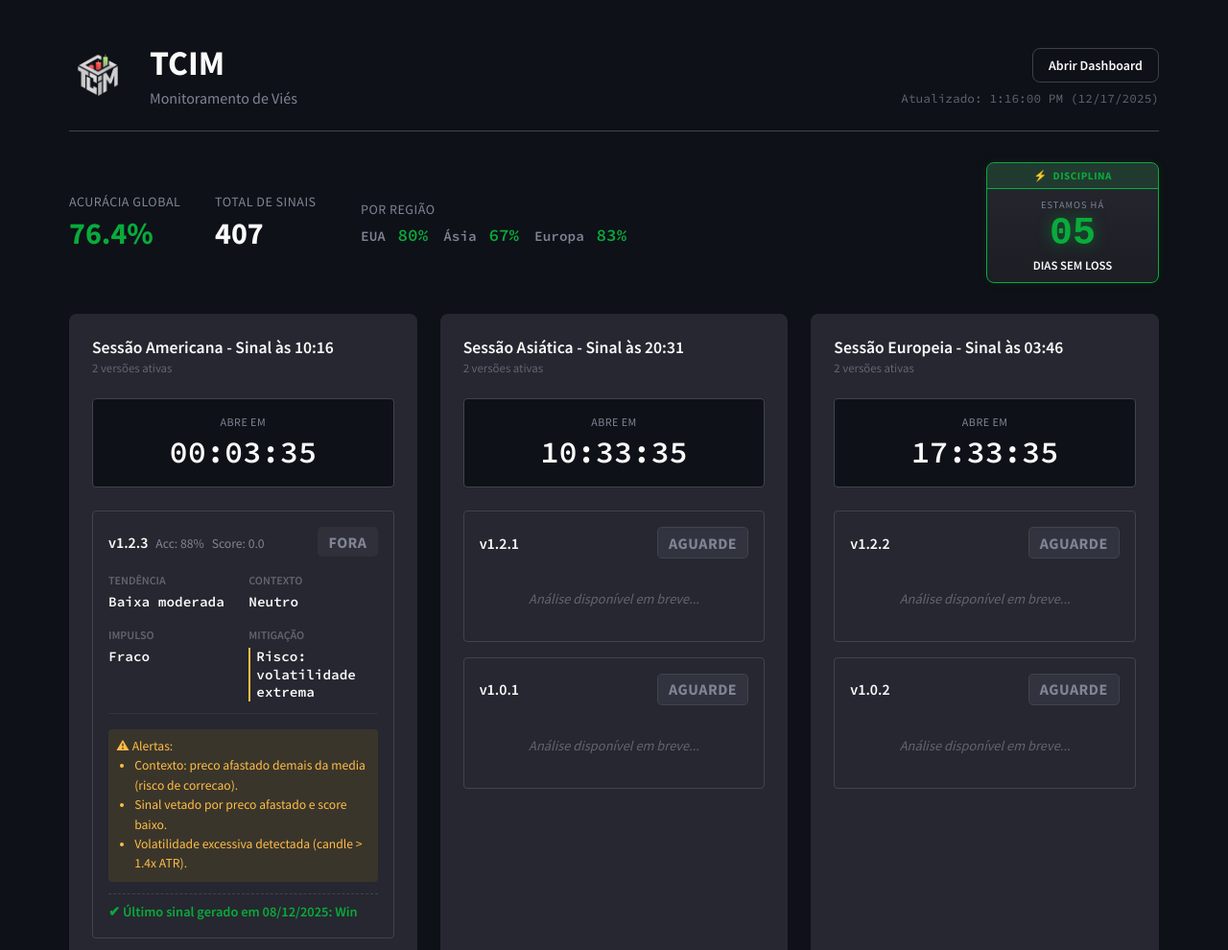
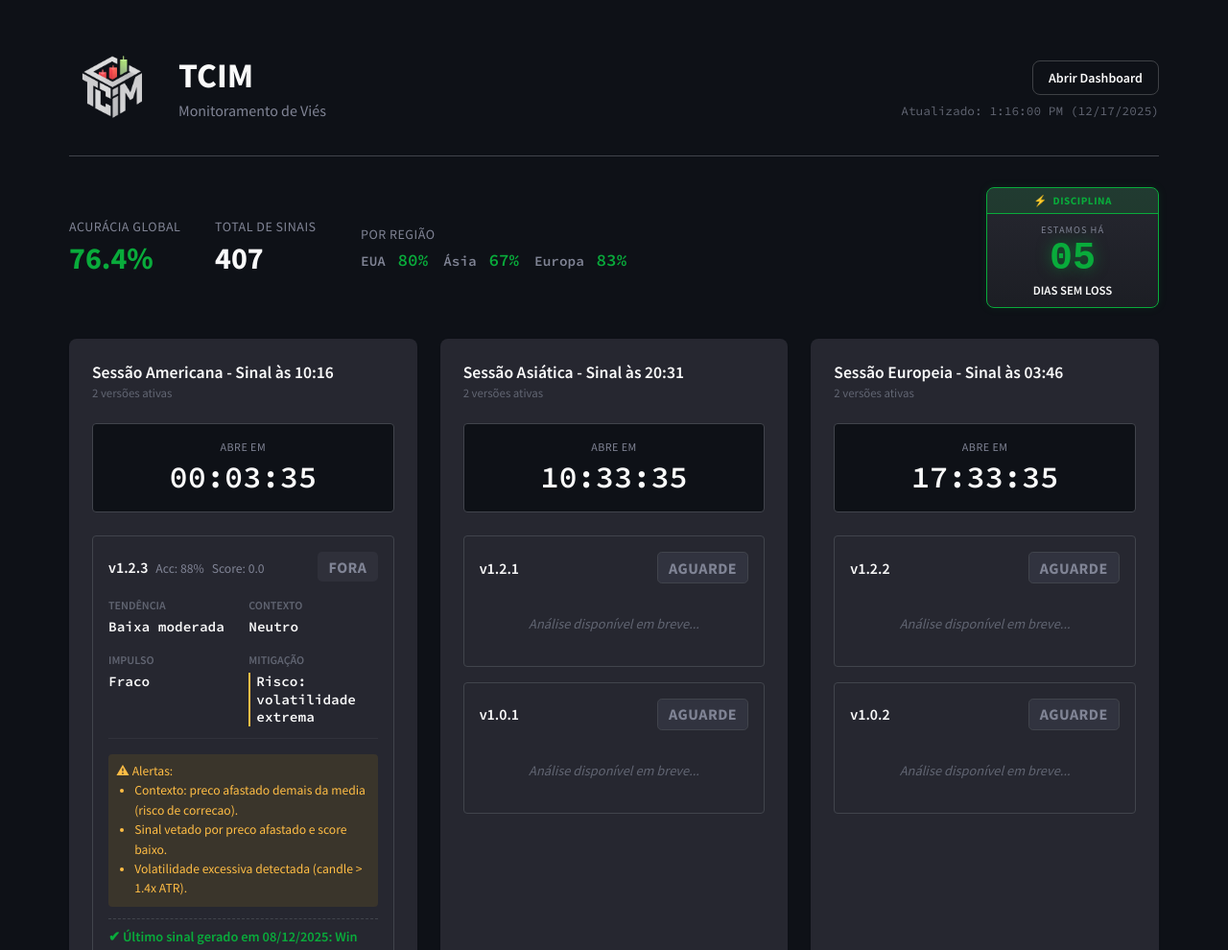
Before and after one commit to Glaubrs/tcim-site, a plain HTML site: page index.html in a window 1280 px wide. Shown: the top 990 px of the page at 96% size. Drawn offline with Linux system fonts and the light colour scheme.

Commit message:
Add files via upload

```diff
--- a/index.html
+++ b/index.html
@@ -67,7 +67,7 @@
     }
 
     .branding { display: flex; align-items: center; gap: 1.5rem; }
-    .logo-img { height: 60px; width: auto; object-fit: contain; border-radius: 8px; }
+    .logo-img { height: 90px; width: auto; object-fit: contain; border-radius: 8px; }
 
     .title-group h1 { margin: 0; font-size: 2.25rem; font-weight: 700; color: var(--text-primary); line-height: 1; }
     .title-group .sub { margin-top: 0.5rem; color: var(--text-secondary); font-size: 1rem; font-weight: 400; }
```
